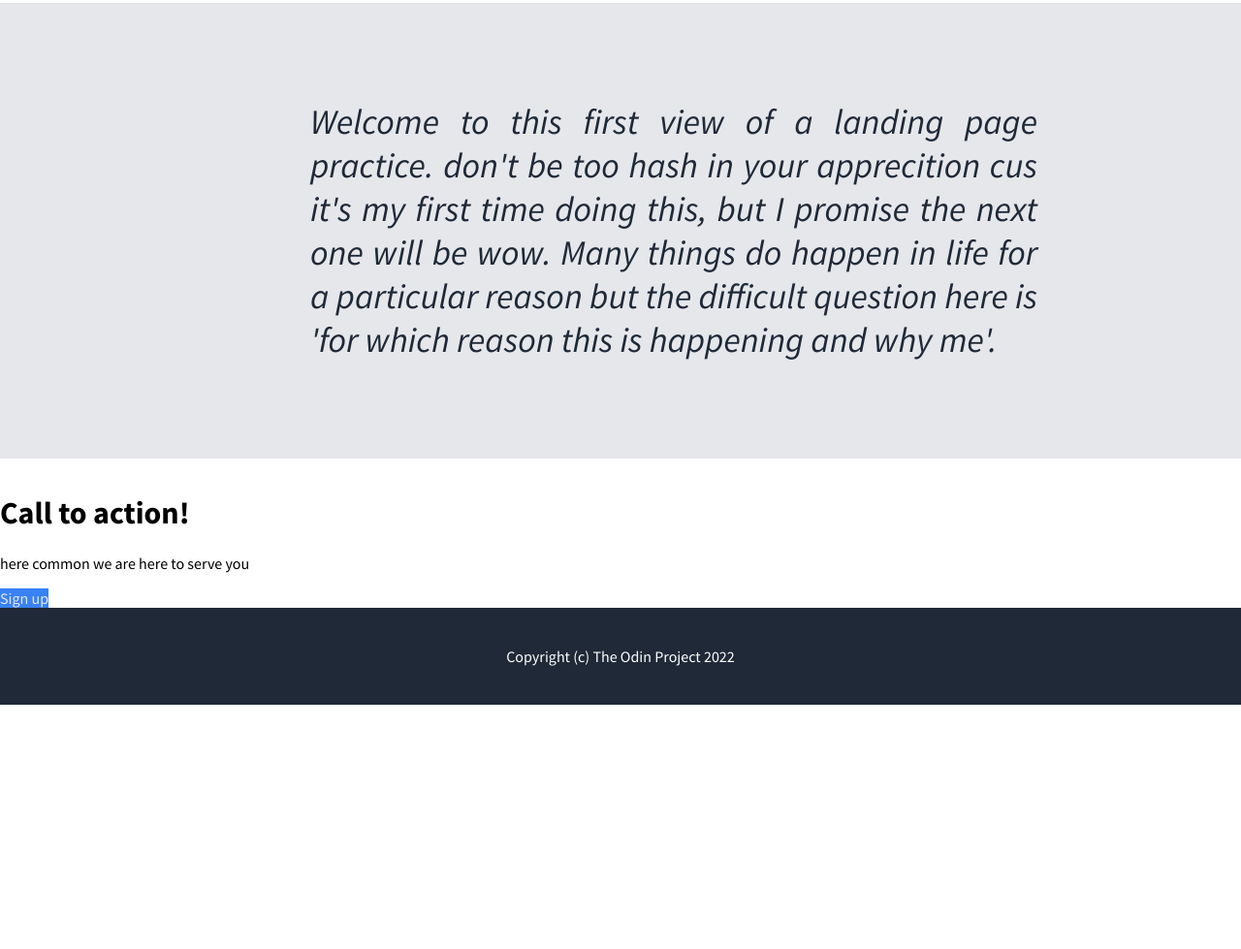
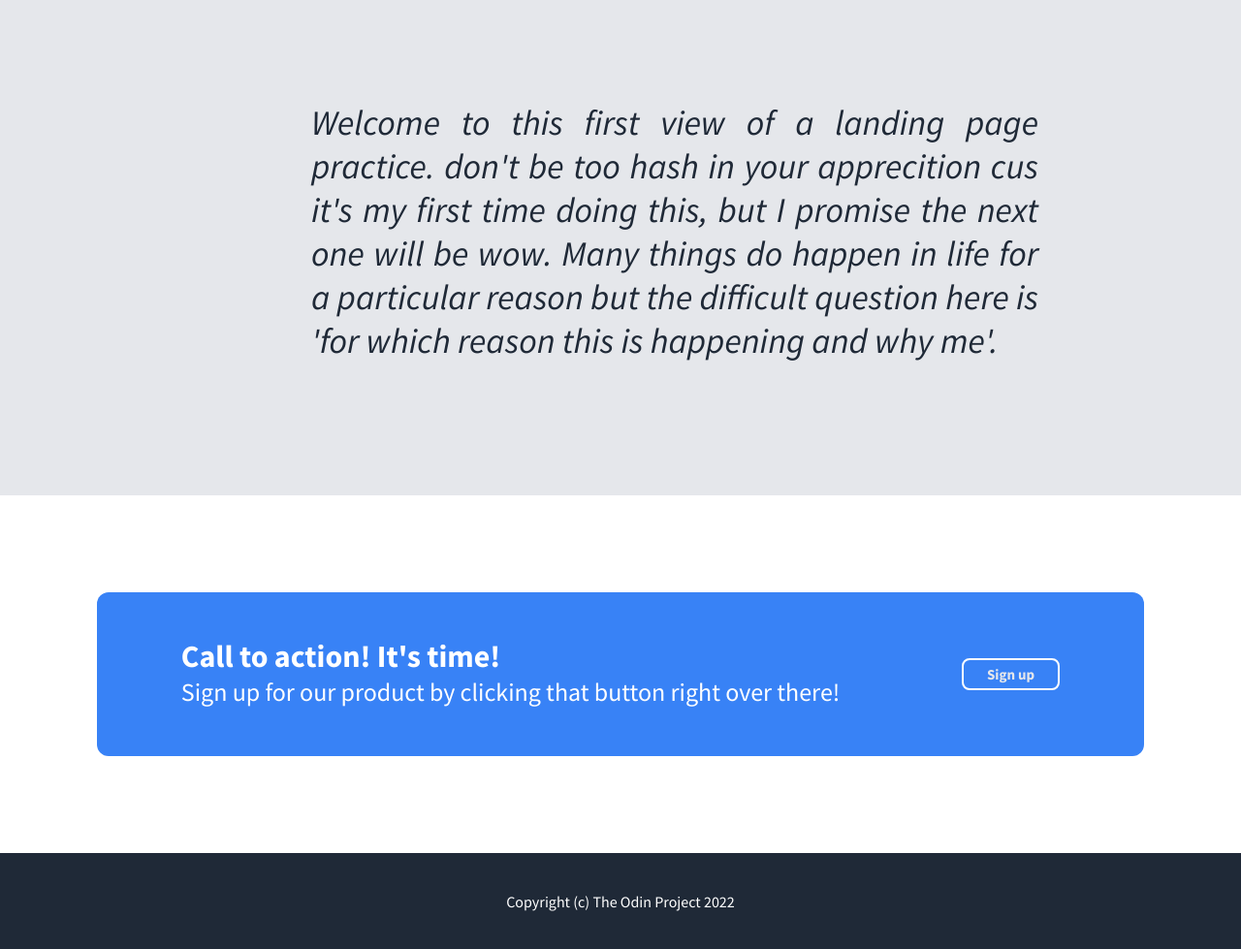
Before and after one commit to Bo-tech237/odin-landing-page, a plain HTML site: page index.html in a window 1280 px wide. Shown: the part 1149-2128 px from the top of the page at 97% size. Before the commit the page ends 1876 px from the top, so only its background shows below. Drawn offline with Linux system fonts and the light colour scheme.

Commit message:
Add a div in contact-items and CSS styles  We added a new DIV to centralise the contact-sign up info.

```diff
--- a/index.html
+++ b/index.html
@@ -65,10 +65,15 @@
             'for which reason this is happening and why me'.
             </P>
         </div>
+
         <div class="contact">
-            <h1>Call to action!</h1>
-            <p>here common we are here to serve you</p>
-            <a href="#" class="contact btn">Sign up</a>
+            <div class="contact-items">
+                <div class="contact-text">
+                    <h1>Call to action! It's time!</h1>
+                    <p>Sign up for our product by clicking that button right over there!</p>
+                </div>
+                <a href="#" class="contact btn">Sign up</a>
+            </div>
         </div>
 
         <div class="footer">
--- a/style.css
+++ b/style.css
@@ -112,6 +112,7 @@ body {
 .quote {
     background-color: #e5e7eb;
     text-align: center;
+    border: 1px solid #e5e7eb;
 }
 
 .quote-text {
@@ -123,6 +124,39 @@ body {
     text-align: justify;
 }
 
+.contact {
+    padding: 100px;
+}
+
+.contact-items {
+    background-color: #3882f6;
+    color: #fff;
+    display: flex;
+    justify-content: space-around;
+    align-items: center;
+    border-radius: 12px;
+    padding: 24px;
+}
+
+.contact-text h1{
+    margin-bottom: 0px;
+}
+
+.contact-text p {
+    margin-top: 0px;
+    font-size: 26px;
+}
+
+.contact.btn{
+    display: inline-block;
+    border: 2px solid #fff;
+    border-radius: 8px;
+    font-weight: bold;
+    font-size: 15px;
+    padding: 5px 24px;
+
+}
+
 .footer {
     padding: 24px;
     text-align: center;
```
